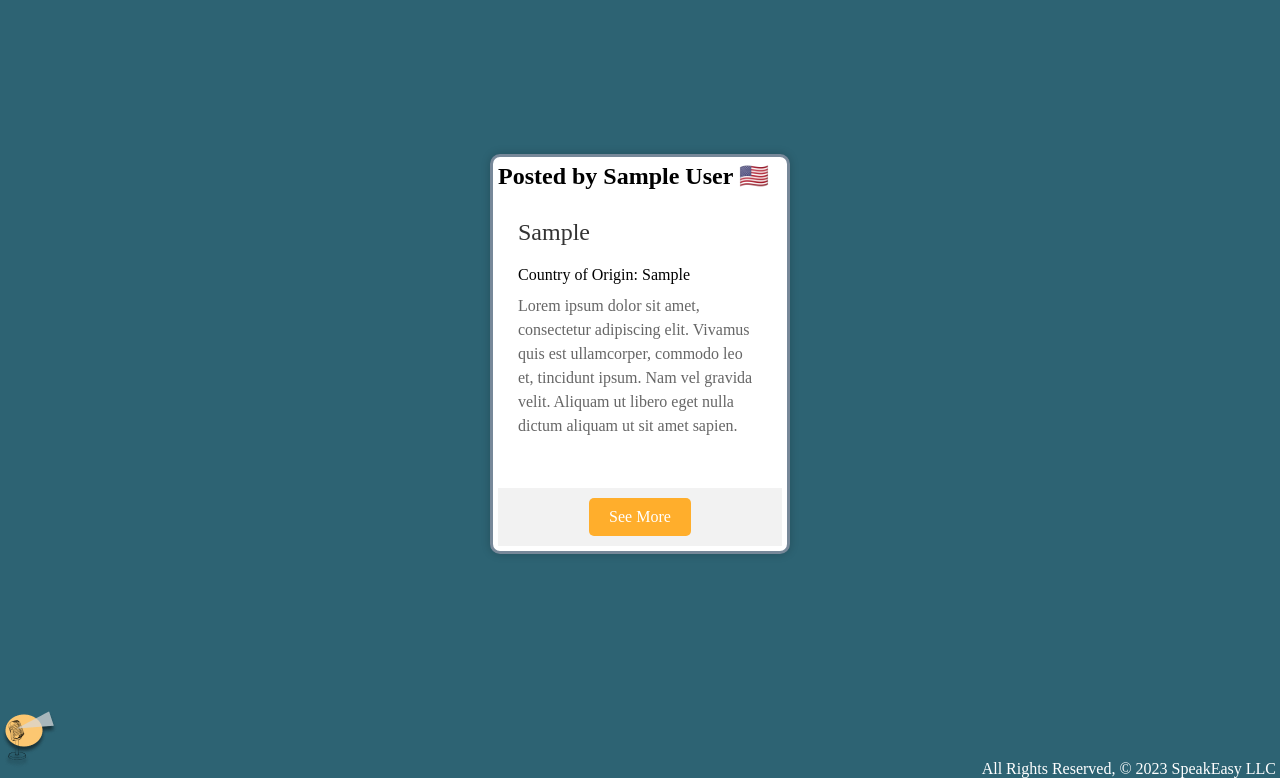
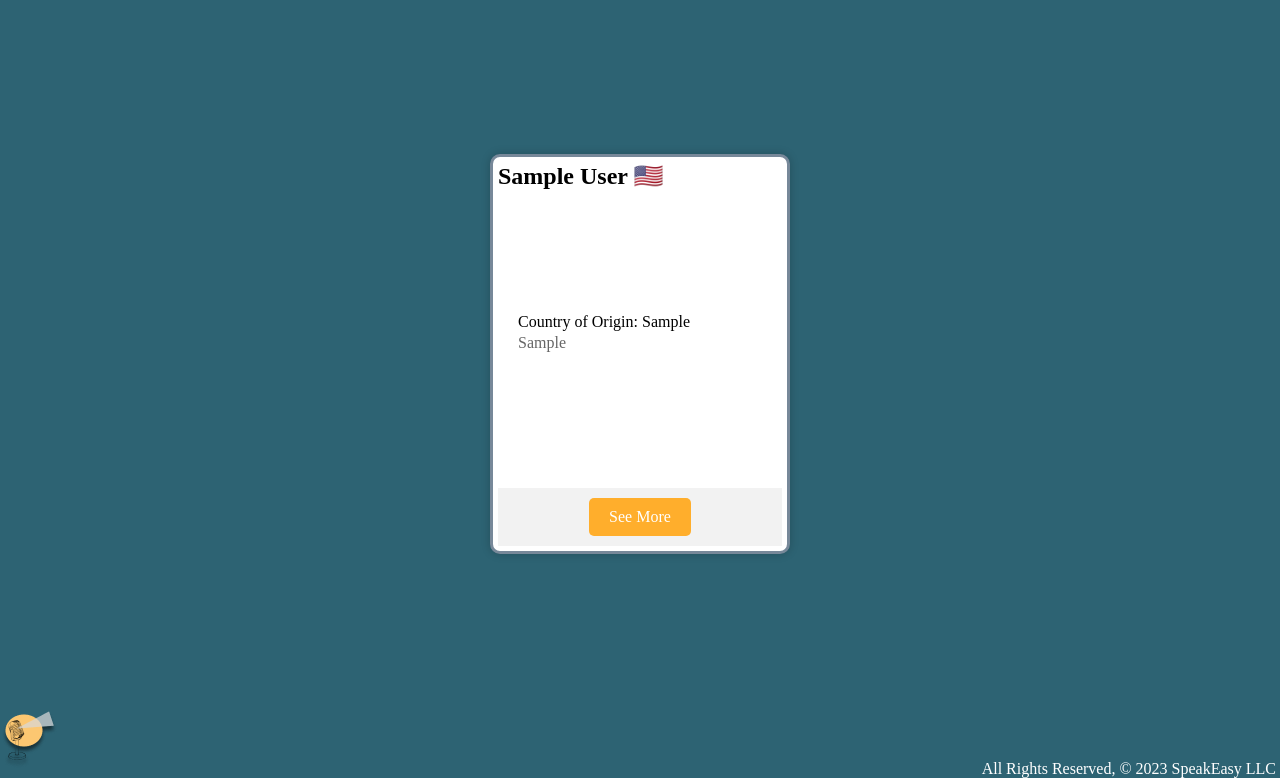
Before and after one commit to bcstidd/thespeakeasyapp, a Django app: page /posts/ in a window 1280 px wide. Shown: the part 27-805 px from the top of the page. Run offline with Django 4.2, Linux system fonts and the light colour scheme; tables that the repository leaves empty hold one stand-in row (Sample ...).

Commit message:
at Charles merge EOD

```diff
--- a/main_app/static/css/style.css
+++ b/main_app/static/css/style.css
@@ -252,16 +252,14 @@ label {
   text-decoration: none;
 }
 
-h1.postname>a {
-  color: red;
-}
-
 .post_list {
   display: flex;
   flex-direction: column;
+  column-gap: 3px;
   justify-content: center;
+  column-count: 2;
   align-items: center;
-  flex-wrap: nowrap;
+  flex-wrap:wrap;
 }
 
 nav {
--- a/main_app/templates/main_app/post_list.html
+++ b/main_app/templates/main_app/post_list.html
@@ -1,36 +1,17 @@
 {% extends 'base.html' %}
 {% block content %}
 <main class="post_list">
-<!--
-  {% for post in post_list %}
-  <div class="row">
-<h2 class="postname">Posted by {{ post.user.first_name }} {{ post.user.last_name }} {{ post.user.profile.flag }} </h2>
-<a href="{% url 'posts_detail' post.id %}">
-  <div class="card">
+{% for post in post_list %}
+<div class="card">
+    <h2 class="postname">{{ post.user.first_name }} {{ post.user.last_name }} {{ post.user.profile.flag }} </h2>
     <div class="card-content">
-        <span class="card-title">{{ post.phrase }}</span>
-        <p>Country of Origin: {{ post.country_of_origin }}</p>
-        </div>
-    </div>
-  </a>
-  </div>
-  </div> -->
-  <div class="card">
-    <h2 class="postname">Posted by {{ post.user.first_name }} {{ post.user.last_name }} {{ post.user.profile.flag }} </h2>
-    <div class="card-content">
-      <span class="card-title">{{ post.phrase }}</span>
       <p>Country of Origin: {{ post.country_of_origin }}</p>
-
-      <!-- <h2 class="card-title">Title</h2> -->
-      <p class="card-text">Lorem ipsum dolor sit amet, consectetur adipiscing elit. Vivamus quis est ullamcorper, commodo leo et, tincidunt ipsum. Nam vel gravida velit. Aliquam ut libero eget nulla dictum aliquam ut sit amet sapien.</p>
+          <span class="card-text">{{ post.phrase }}</span>
     </div>
     <div class="card-footer">
       <a href="{% url 'posts_detail' post.id %}">See More</a>
     </div>
-  </div>
     </div>
-  </div>
 {% endfor %}
-
 </main>
 {% endblock %}
```
